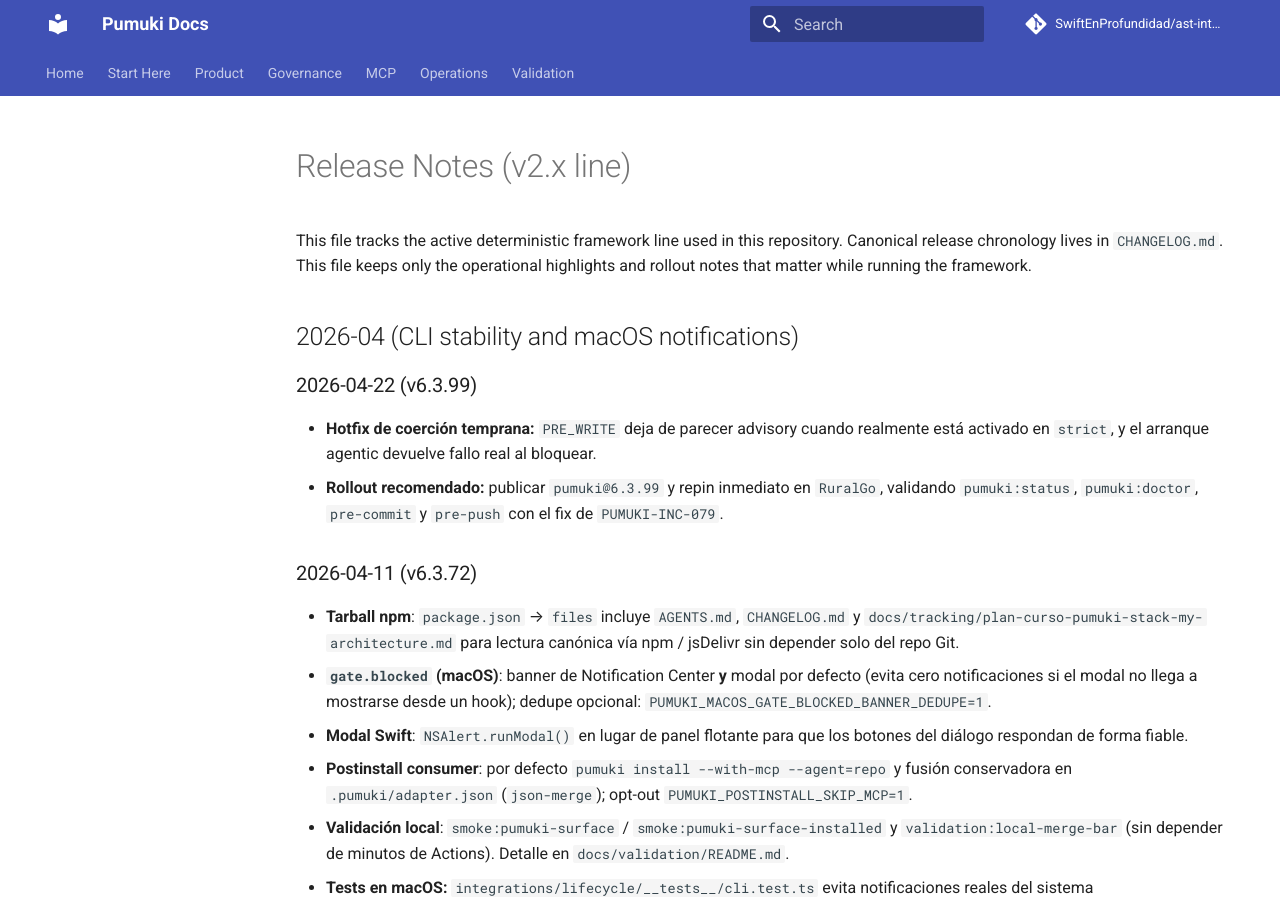
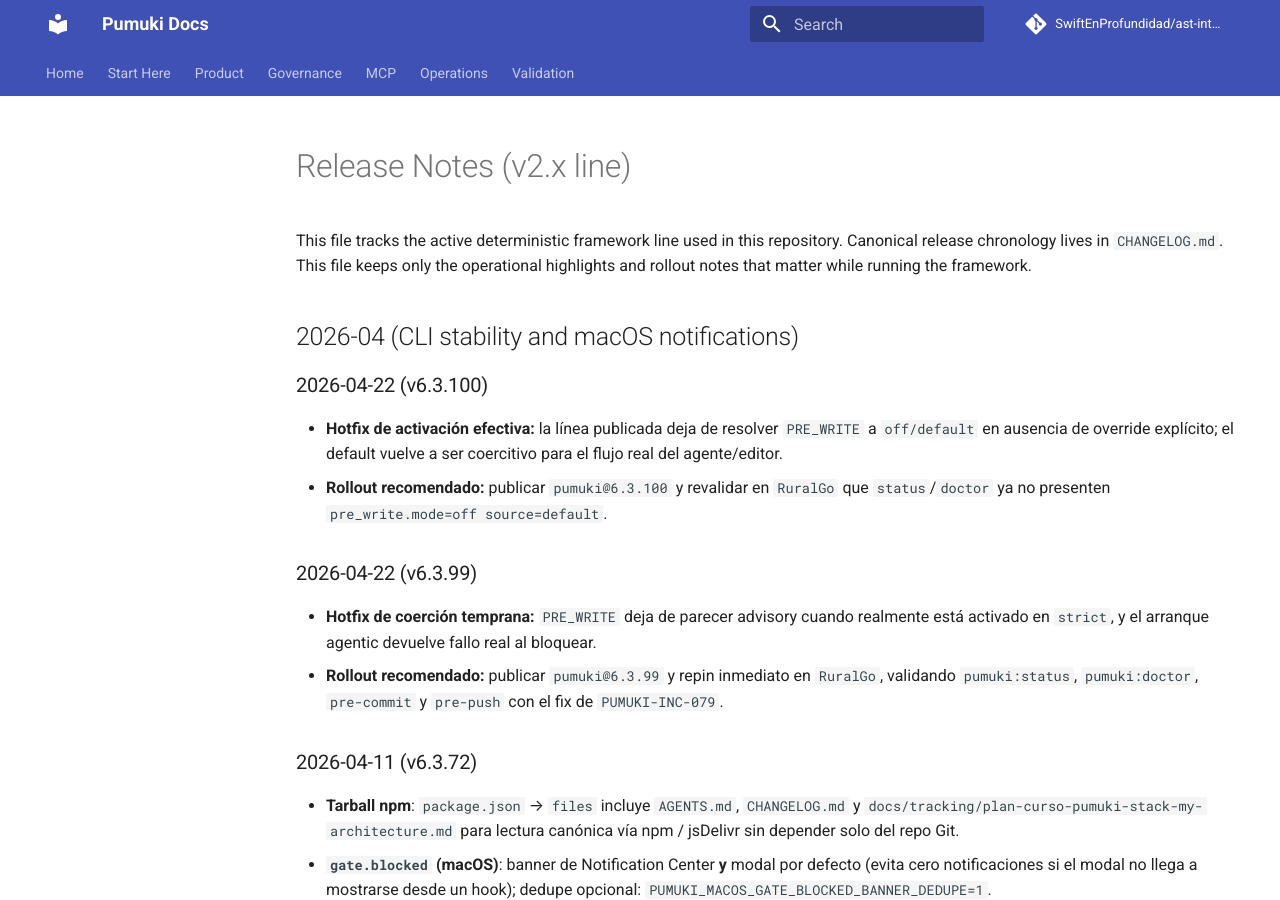
Before and after one commit to SwiftEnProfundidad/ast-intelligence-hooks, an MkDocs documentation site: the page built from docs/operations/RELEASE_NOTES.md, in a window 1280 px wide and 900 px high. Built offline with MkDocs 1.6.1 and Material for MkDocs 9.7.7, drawn with Linux system fonts in a browser that asks for light colours; comment, search, counter and statistics services are not loaded.

Commit message:
hotfix(release): activate pre-write by default

```diff
--- a/docs/operations/RELEASE_NOTES.md
+++ b/docs/operations/RELEASE_NOTES.md
@@ -5,6 +5,11 @@ Canonical release chronology lives in `CHANGELOG.md`.
 This file keeps only the operational highlights and rollout notes that matter while running the framework.
 
 ## 2026-04 (CLI stability and macOS notifications)
+
+### 2026-04-22 (v6.3.100)
+
+- **Hotfix de activación efectiva:** la línea publicada deja de resolver `PRE_WRITE` a `off/default` en ausencia de override explícito; el default vuelve a ser coercitivo para el flujo real del agente/editor.
+- **Rollout recomendado:** publicar `pumuki@6.3.100` y revalidar en `RuralGo` que `status`/`doctor` ya no presenten `pre_write.mode=off source=default`.
 
 ### 2026-04-22 (v6.3.99)
 
--- a/package.json
+++ b/package.json
@@ -1,6 +1,6 @@
 {
   "name": "pumuki",
-  "version": "6.3.99",
+  "version": "6.3.100",
   "description": "Enterprise-grade AST Intelligence System with multi-platform support (iOS, Android, Backend, Frontend) and Feature-First + DDD + Clean Architecture enforcement. Includes dynamic violations API for intelligent querying.",
   "main": "index.js",
   "bin": {
```
Also changed, not shown: CHANGELOG.md (+7 -0 lines), 6 other files.
